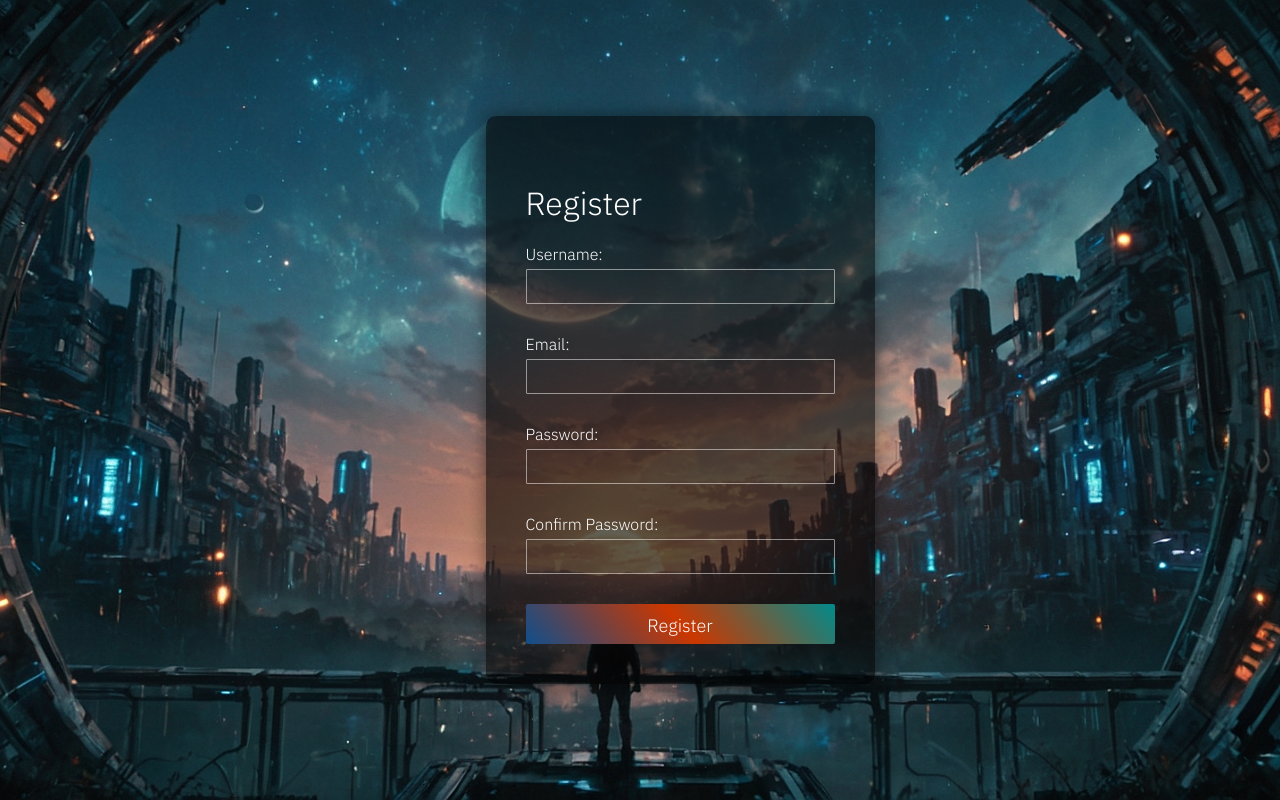
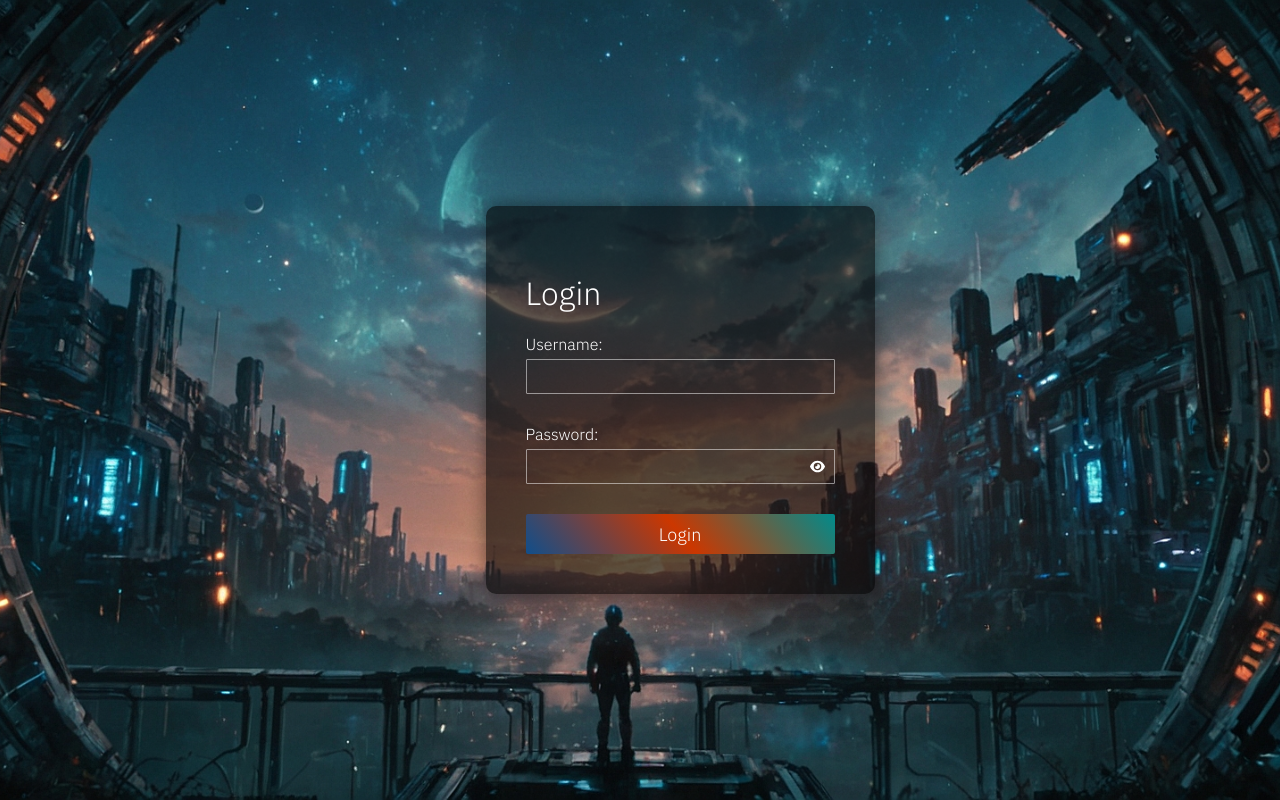
Before and after one commit to Despegatuimperiodigital/searchingAI, a React (Create React App) app: page /login in a window 1280 px wide. Built offline with nearby package versions, Linux system fonts and the light colour scheme.

Commit message:
login and register routes + login style

```diff
--- a/package.json
+++ b/package.json
@@ -5,6 +5,9 @@
   "dependencies": {
     "@emotion/react": "^11.11.4",
     "@emotion/styled": "^11.11.5",
+    "@fortawesome/fontawesome-svg-core": "^6.6.0",
+    "@fortawesome/free-solid-svg-icons": "^6.6.0",
+    "@fortawesome/react-fontawesome": "^0.2.2",
     "@mui/icons-material": "^5.15.17",
     "@mui/material": "^5.15.16",
     "@testing-library/jest-dom": "^5.17.0",
@@ -16,7 +19,7 @@
     "react": "^18.3.1",
     "react-dom": "^18.3.1",
     "react-router": "^6.24.1",
-    "react-router-dom": "^6.24.1",
+    "react-router-dom": "^6.25.1",
     "react-scripts": "5.0.1",
     "react-slick": "^0.30.2",
     "slick-carousel": "^1.8.1",
--- a/src/App.js
+++ b/src/App.js
@@ -1,3 +1,5 @@
+import React from 'react';
+import { BrowserRouter as Router, Routes, Route } from 'react-router-dom';
 import logo from './logo.svg';
 import './App.css';
 import SearchBar from './components/searching/searching';
@@ -9,9 +11,14 @@ import Register from './components/Usuario/register';
 
 function App() {
   return (
-    <div className="App">
-     <Register/>
-    </div>
+    <Router>
+      <div className="App">
+        <Routes>
+          <Route path="/login" element={<Login />} />
+          <Route path="/register" element={<Register />} />
+        </Routes>
+      </div>
+    </Router>
   );
 }
 
--- a/src/components/Usuario/estilos.css
+++ b/src/components/Usuario/estilos.css
@@ -11,7 +11,7 @@ body {
     color: white;
 }
 
-.register-container {
+.register-container, .login-container {
     background-color: rgba(0, 0, 0, 0.6);
     padding: 40px;
     border-radius: 10px;
@@ -54,7 +54,7 @@ input[type="password"] {
     height: 35px;
     border: 1px solid rgba(255, 255, 255, 0.5);
     color: white;
-
+    outline: none;
 }
 
 button[type="submit"] {
@@ -70,9 +70,30 @@ button[type="submit"] {
     font-family: "IBM Plex Sans", sans-serif;
     font-weight: 300;
     height: 40px;
-
+    display: flex;
+    align-items: center;
+    justify-content: center;
 }
 
 button[type="submit"]:hover {
     transform: scale(1.05); /* Zoom al hacer hover */
 }
+
+.password-field {
+    position: relative;
+}
+
+.show-password {
+    position: absolute;
+    right: 10px;
+    top: 50%;
+    transform: translateY(-15%);
+    cursor: pointer;
+    color: white;
+    user-select: none;
+}
+
+.show-password svg {
+    width: 15px;
+    height: 15px;
+}
--- a/src/components/Usuario/login.js
+++ b/src/components/Usuario/login.js
@@ -1,10 +1,13 @@
 import React, { useState } from 'react';
 import './estilos.css';
 import '../../fonts.css';
+import { FontAwesomeIcon } from '@fortawesome/react-fontawesome';
+import { faEye, faEyeSlash } from '@fortawesome/free-solid-svg-icons';
 
 function Login() {
     const [username, setUsername] = useState('');
     const [password, setPassword] = useState('');
+    const [showPassword, setShowPassword] = useState(false);
 
     const handleSubmit = (event) => {
         event.preventDefault();
@@ -15,7 +18,7 @@ function Login() {
     };
 
     return (
-        <div className="App">
+        <div className="login-container">
             <h2>Login</h2>
             <form onSubmit={handleSubmit} className="login-form">
                 <div className="form-group">
@@ -28,15 +31,21 @@ function Login() {
                         required
                     />
                 </div>
-                <div className="form-group">
+                <div className="form-group password-field">
                     <label htmlFor="password">Password:</label>
                     <input
-                        type="password"
+                 type={showPassword ? "text" : "password"}
                         id="password"
                         value={password}
                         onChange={(e) => setPassword(e.target.value)}
                         required
                     />
+                    <span
+                        onClick={() => setShowPassword(!showPassword)}
+                        className="show-password"
+                    >
+                        <FontAwesomeIcon icon={showPassword ? faEyeSlash : faEye} />
+                    </span>
                 </div>
                 <button type="submit">Login</button>
             </form>
--- a/src/components/Usuario/register.js
+++ b/src/components/Usuario/register.js
@@ -1,11 +1,16 @@
 import React, { useState } from 'react';
 import './estilos.css';
+import { FontAwesomeIcon } from '@fortawesome/react-fontawesome';
+import { faEye, faEyeSlash } from '@fortawesome/free-solid-svg-icons';
+
 
 function Register() {
     const [username, setUsername] = useState('');
     const [email, setEmail] = useState('');
     const [password, setPassword] = useState('');
     const [confirmPassword, setConfirmPassword] = useState('');
+    const [showPassword, setShowPassword] = useState(false);
+    const [showConfirmPassword, setShowConfirmPassword] = useState(false);
 
     const handleSubmit = (event) => {
         event.preventDefault();
@@ -46,25 +51,37 @@ function Register() {
                         required
                     />
                 </div>
-                    <div className="form-group">
+                <div className="form-group password-field">
                     <label htmlFor="password">Password:</label>
                     <input
-                            type="password"
+                        type={showPassword ? "text" : "password"}
                         id="password"
                         value={password}
                         onChange={(e) => setPassword(e.target.value)}
                         required
                     />
+                    <span
+                        onClick={() => setShowPassword(!showPassword)}
+                        className="show-password"
+                    >
+                        <FontAwesomeIcon icon={showPassword ? faEyeSlash : faEye} />
+                    </span>
                 </div>
-                    <div className="form-group">
+                <div className="form-group password-field">
                     <label htmlFor="confirmPassword">Confirm Password:</label>
                     <input
-                            type="password"
+                        type={showConfirmPassword ? "text" : "password"}
                         id="confirmPassword"
                         value={confirmPassword}
                         onChange={(e) => setConfirmPassword(e.target.value)}
                         required
                     />
+                    <span
+                        onClick={() => setShowConfirmPassword(!showConfirmPassword)}
+                        className="show-password"
+                    >
+                        <FontAwesomeIcon icon={showConfirmPassword ? faEyeSlash : faEye} />
+                    </span>
                 </div>
                 <button type="submit">Register</button>
             </form>
--- a/src/fonts.css
+++ b/src/fonts.css
@@ -1 +1,3 @@
+@import url('https://fonts.googleapis.com/css2?family=Montserrat:wght@400;700&family=Poppins:wght@400;700&display=swap');
+
 @import url('https://fonts.googleapis.com/css2?family=IBM+Plex+Sans:ital,wght@0,100;0,200;0,300;0,400;0,500;0,600;0,700;1,100;1,200;1,300;1,400;1,500;1,600;1,700&display=swap');
```
Also changed, not shown: 1 other file (tests, documents, lock files or other folders). Lines whose indentation alone changed are shown as unchanged.
